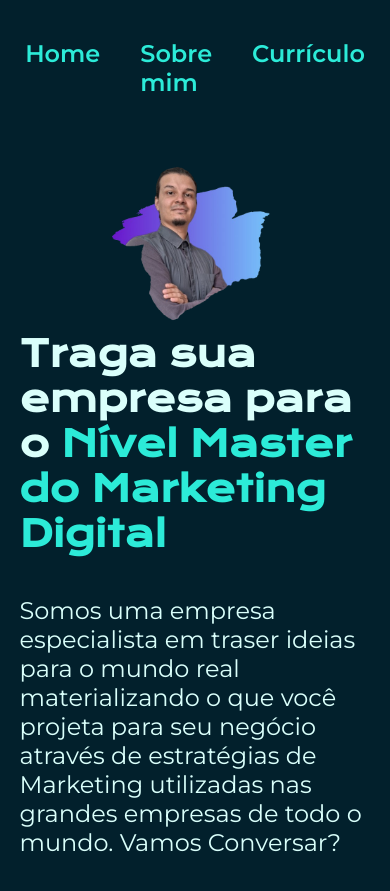
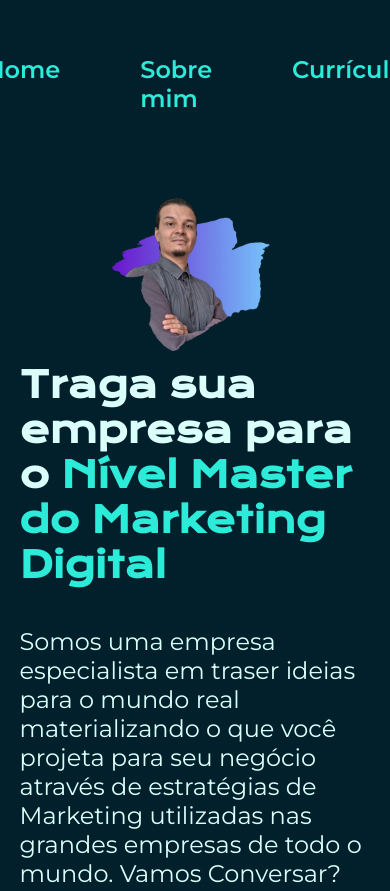
Before and after one commit to im-sqtch/Gabriel-front-end-dev, a plain HTML site: page index.html in a window 390 px wide. Shown: the top 891 px of the page. Drawn offline with nearby package versions, Linux system fonts and the light colour scheme.

Commit message:
Update style.css

```diff
--- a/styles/style.css
+++ b/styles/style.css
@@ -126,7 +126,7 @@ body {
 
     .cabecalho_menu {
         justify-content: center;
-        gap: 40px;
+        padding: 5%;
     }
 
     .apresentacao {
```
